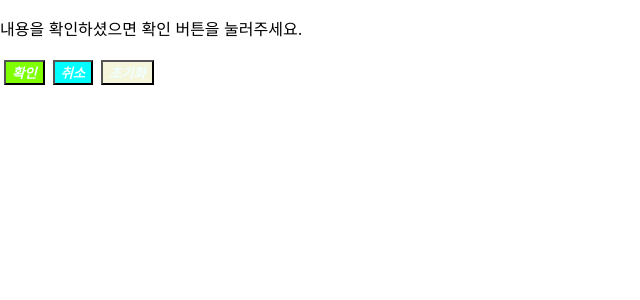
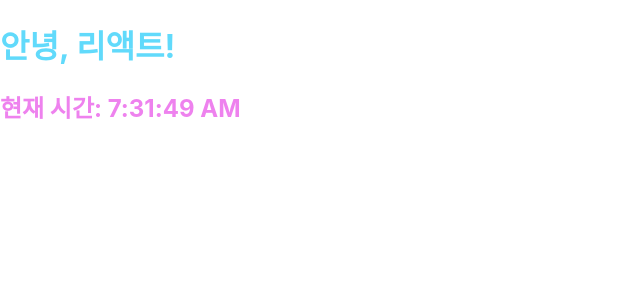
Before and after one commit to kimzehong/ReactProject2024, a React (Create React App) app: page / in a window 1280 px wide. Shown: the top 300 px of the page, without its empty margins (0-640 px from the left). Built offline with nearby package versions, Linux system fonts and the light colour scheme.

Commit message:
react 0905

```diff
--- /dev/null
+++ b/src/ch04/Clock.css
@@ -0,0 +1,3 @@
+div{
+    border-width: 5px;
+}
--- /dev/null
+++ b/src/ch04/Clock.jsx
@@ -0,0 +1,12 @@
+import React from "react";
+
+function Clock(props){
+    return (
+        <div>
+            <h1>안녕, 리액트!</h1>
+            <h2>현재 시간: {new Date().toLocaleTimeString()}</h2>
+        </div>
+    );
+}
+
+export default Clock;
--- a/src/index.css
+++ b/src/index.css
@@ -15,3 +15,11 @@ code {
 .bg-red{
   background-color: pink;
 }
+
+h1 {
+  color: #282c34;
+}
+
+h2 {
+  color: #282c34;
+}
--- a/src/index.js
+++ b/src/index.js
@@ -7,13 +7,21 @@ import reportWebVitals from './reportWebVitals';
 import ConfirmDialog from "./ch04/ConfirmDialog";
 import Button from "./ch04/Button.css";
 
+import Library from './ch04/Clock';
+import Clock from './ch04/Clock';
+
+
+
 const root = ReactDOM.createRoot(document.getElementById('root'));
-root.render(
-  <React.StrictMode>
-    <ConfirmDialog />
-  </React.StrictMode>
-);
+setInterval(() => {
 
+
+    root.render(
+        <React.StrictMode>
+            <Clock/>
+        </React.StrictMode>
+    );
+},1000);
 // If you want to start measuring performance in your app, pass a function
 // to log results (for example: reportWebVitals(console.log))
 // or send to an analytics endpoint. Learn more: https://bit.ly/CRA-vitals
```
